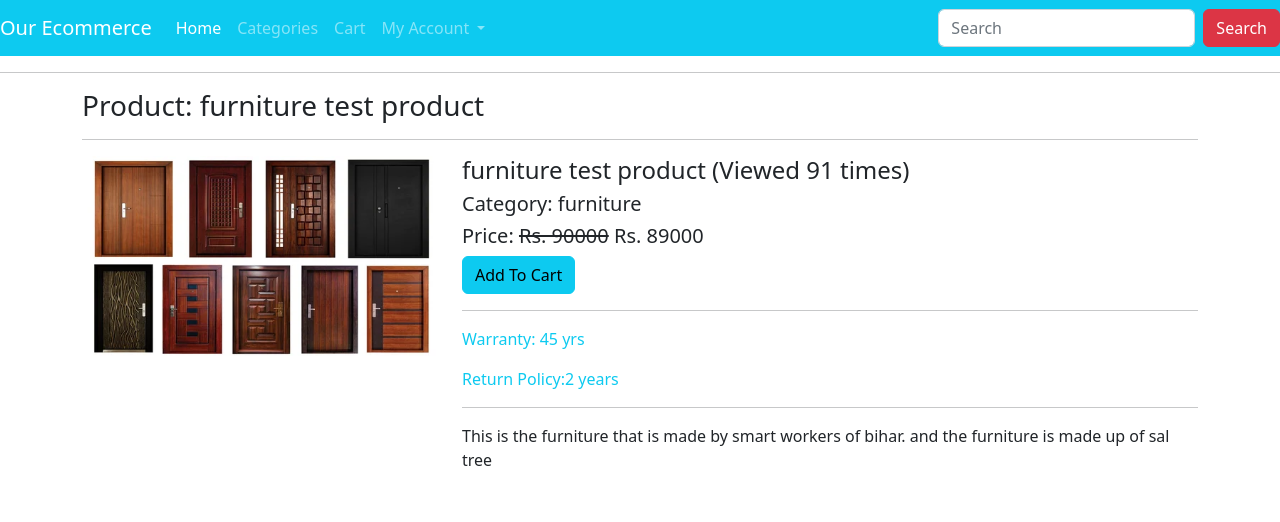
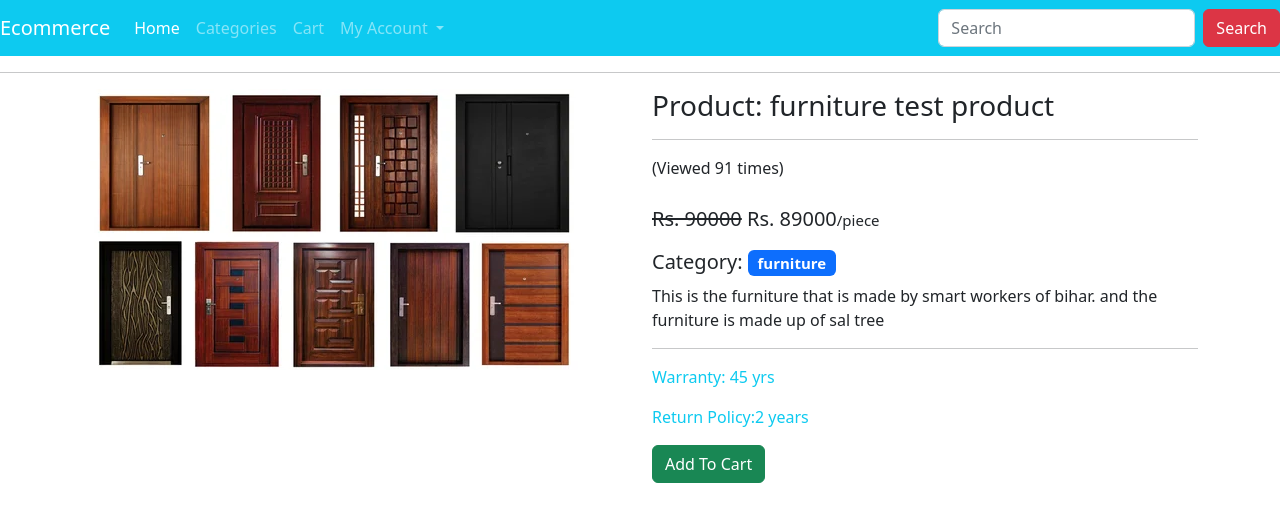
Before and after one commit to SandeshPAUDELs/djangoEcommerse, a Django app: a page that uses ecomapp1/templates/base.html in a window 1280 px wide. Shown: the top 522 px of the page. Run offline with Django 5.2, Linux system fonts and the light colour scheme; data comes from the database, SQL or seed files in the repository; both versions use the stored data as it was after the commit; some libraries are stand-ins or nearby versions.

Commit message:
few changtes like message when entere into site first time some ui changed

```diff
--- a/authentication/views.py
+++ b/authentication/views.py
@@ -47,6 +47,7 @@ def loginPage(request):
 
         if user is not None:
             login(request, user)
+            messages.success(request, f'Welcome {user.username} to this website')
             return redirect('home')
         else:
             messages.error(request, 'Username OR password is incorrect')
--- a/ecomapp1/templates/base.html
+++ b/ecomapp1/templates/base.html
@@ -20,7 +20,7 @@
 
 <body>
     <nav class="navbar navbar-expand-lg navbar-dark bg-info">
-        <a class="navbar-brand" href="{% url 'home' %}">Our Ecommerce</a>
+        <a class="navbar-brand" href="{% url 'home' %}">Ecommerce</a>
         <button class="navbar-toggler" type="button" data-toggle="collapse" data-target="#navbarSupportedContent"
             aria-controls="navbarSupportedContent" aria-expanded="false" aria-label="Toggle navigation">
             <span class="navbar-toggler-icon"></span>
@@ -51,7 +51,7 @@
                     <div class="dropdown-menu" aria-labelledby="navbarDropdown">
 
                         {% if user.is_authenticated %}
-                        <a class="dropdown-item" href="{% url 'profile' %}"></a>My Profile</a>
+                        <a class="dropdown-item" href="{% url 'profile' %}">My Profile</a>
                         <a class="dropdown-item" href="{% url 'logout' %}">Logout</a>
                         {% else %}
                         <a class="dropdown-item" href="{% url 'register' %}">Register</a>
--- a/ecomapp1/templates/mycart.html
+++ b/ecomapp1/templates/mycart.html
@@ -4,6 +4,10 @@
 
 {% block content %}
 <div class="container">
+
+    {% if message %}
+        <div class="alert alert-info">{{ message }}</div>
+    {% endif %}
     <div class="row">
         <div class="col-md-8">
             <h4>Items in my cart</h4><hr>
--- a/ecomapp1/templates/product_details.html
+++ b/ecomapp1/templates/product_details.html
@@ -5,31 +5,32 @@
 
 {% block content %}
 <div class="container">
-    <h3>Product: {{product.title}}</h3><hr>
     <div class="row">
-        <div class="col-md-4">
-            <img src="{{product.image.url}}" alt="" class="img-fluid">
-            <div class="row">
-                {% for pi in product.productimage_set.all %}
-                <div class="col-md-4 p-3">
-                    <a href="{{pi.image.url}}" target="_blank">
-                        <img src="{{pi.image.url}}" class="img-fluid" style="height: 100px; object-fit: contain;" alt="">
-                    </a>
-                </div>
-                {% endfor %}
-            </div>
+      <div class="col-md">
+        <img src="{{product.image.url}}" alt="" class="img-fluid">
+    </div>
+      <div class="col-md">
+        <h3>Product: {{product.title}}</h3><hr>
+<span>(Viewed {{product.view_count}} times)</span></span>
+            <br><br>
+            <p style = "text-decoration: bold; font-size: 20px;"><strike>Rs. {{product.marked_price}}</strike> Rs. {{product.selling_price}}<span style = "font-size: 15px;">/piece</span></p>
+            <h5>Category: <span class="badge bg-primary">{{product.category}}</span></h5>
+            <p>{{product.description}}</p>
+
+      <hr>
+      <p class="text-info">Warranty: {{product.warranty}}</p>
+            <p class="text-info">Return Policy:{{product.return_policy}}</p>
+
+      <div class="btn-toolbar" role="toolbar" aria-label="Toolbar with button groups">
+        <div class="btn-group me-2" role="group" aria-label="First group">
+            <a href="{% url 'addtocart' product.id %}" class="btn btn-success addtocart">Add To Cart</a>
+          </div>
+
+
+      </div>
         </div>
-        <div class="col-md-8">
-            <h4>{{product.title}} (Viewed {{product.view_count}} times)</h4>
-            <h5>Category: {{product.category}}</h5>
-            <h5>Price: <strike>Rs. {{product.marked_price}}</strike> Rs. {{product.selling_price}}</h5>
-            <a href="{% url 'addtocart' product.id %}" class="btn btn-info addtocart">Add To Cart</a>
-            <hr>
-            <p class="text-info">Warranty: {{product.warranty}}</p>
-            <p class="text-info">Return Policy:{{product.return_policy}}</p>
-            <hr>
-            <p>{{product.description}}</p>
-        </div>
+
     </div>
-</div>
+  </div>
+
 {% endblock %}
--- a/ecomapp1/templates/search.html
+++ b/ecomapp1/templates/search.html
@@ -17,7 +17,7 @@
                     <h4><a href="">{{result.title}}</a></h4>
                     <p>{{result.description|truncatewords:50}}</p>
                     <p>Return Policy: {{result.return_policy}}</p>
-                    <a href="{% url 'addtocart' p.id %}" class="btn btn-primary">Add To Cart</a>
+                    <a href="{% url 'addtocart' result.id %}" class="btn btn-primary">Add To Cart</a>
                 </div>
             </div>
             {% endfor %}
--- a/ecomapp1/views.py
+++ b/ecomapp1/views.py
@@ -23,10 +23,25 @@ def search(request):
         return render(request, 'search.html', {'results': results})
 
 
+# def categories(request):
+#     allcategories = Category.objects.all()
+#     products = Product.objects.all()  # Fetch all products
+#     return render(request, 'categories.html', {'allcategories': allcategories, 'products': products})
 def categories(request):
     allcategories = Category.objects.all()
-    products = Product.objects.all()  # Fetch all products
-    return render(request, 'categories.html', {'allcategories': allcategories, 'products': products})
+    products = Product.objects.all()
+
+    selected_category = None
+    category_slug = request.GET.get('category')  # Retrieve category from query string
+    if category_slug:
+        try:
+            selected_category = Category.objects.get(slug=category_slug)
+            products = products.filter(category=selected_category)  # Filter products based on category
+        except Category.DoesNotExist:
+            pass  # Handle case where category doesn't exist (optional)
+
+    context = {'allcategories': allcategories, 'products': products, 'selected_category': selected_category}
+    return render(request, 'categories.html', context)
 
 def product_details(request, slug):
     product = Product.objects.get(slug=slug)
@@ -80,7 +95,11 @@ def mycart(request):
         cart_id = request.session.get('cart_id', None)
         if cart_id:
             cart = Cart.objects.get(id=cart_id)
-            return render(request, 'mycart.html', {'cart': cart})
+            if cart.cartproduct_set.exists():
+                return render(request, 'mycart.html', {'cart': cart})
+            else:
+                message = 'Please add items to your cart to see your cart.'
+                return render(request, 'mycart.html', {'message': message})
         else:
             return render(request, 'mycart.html')
     else:
@@ -93,7 +112,11 @@ def mycart(request):
                 cart_id = request.session.get('cart_id', None)
                 if cart_id:
                     cart = Cart.objects.get(id=cart_id)
-                    return render(request, 'mycart.html', {'cart': cart})
+                    if cart.cartproduct_set.exists():
+                        return render(request, 'mycart.html', {'cart': cart})
+                    else:
+                        message = 'Please add items to your cart to see your cart.'
+                        return render(request, 'mycart.html', {'message': message})
                 else:
                     return render(request, 'mycart.html')
             else:
@@ -215,9 +238,9 @@ def initkhalti(request):
         "purchase_order_id": "Order01",
         "purchase_order_name": "test",
         "customer_info": {
-        "name": "Ram Bahadur",
-        "email": "test@khalti.com",
-        "phone": "9800000001"
+            "name": "Ram Bahadur",
+            "email": "none@gmail.com",
+            "phone": 98000001
         }
     })
     headers = {
```
Also changed, not shown: ecomapp1/templates/categories.html (+33 -8 lines), ecomapp1/templates/index.html (+10 -2 lines), db.sqlite3, media/products/jeanspaint.jpg (added), media/products/paint_i455DRk.jpg (added), media/products/paint_lYiDZDy.jpg (added), media/products/shoes..jpg (added), media/products/t_shirt.jpg (added), media/products/window_4v35fSD.webp (added).
